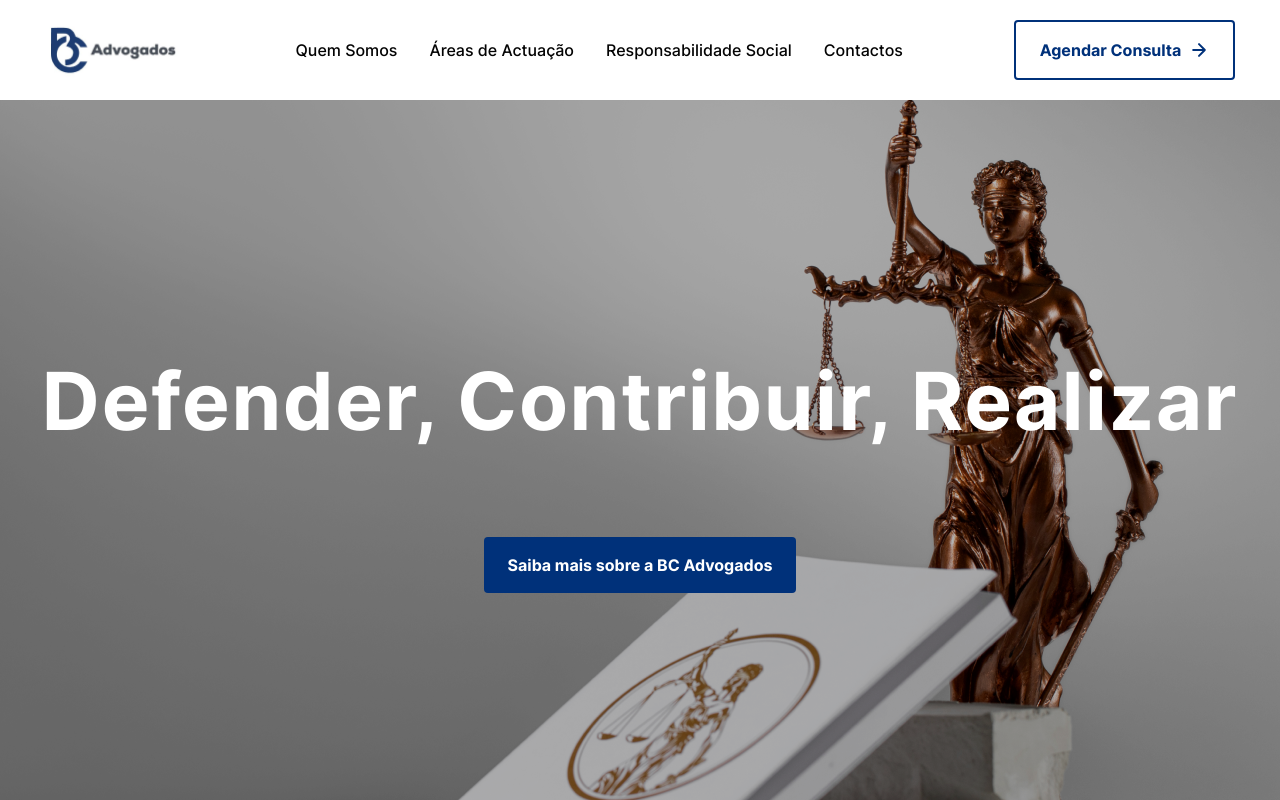
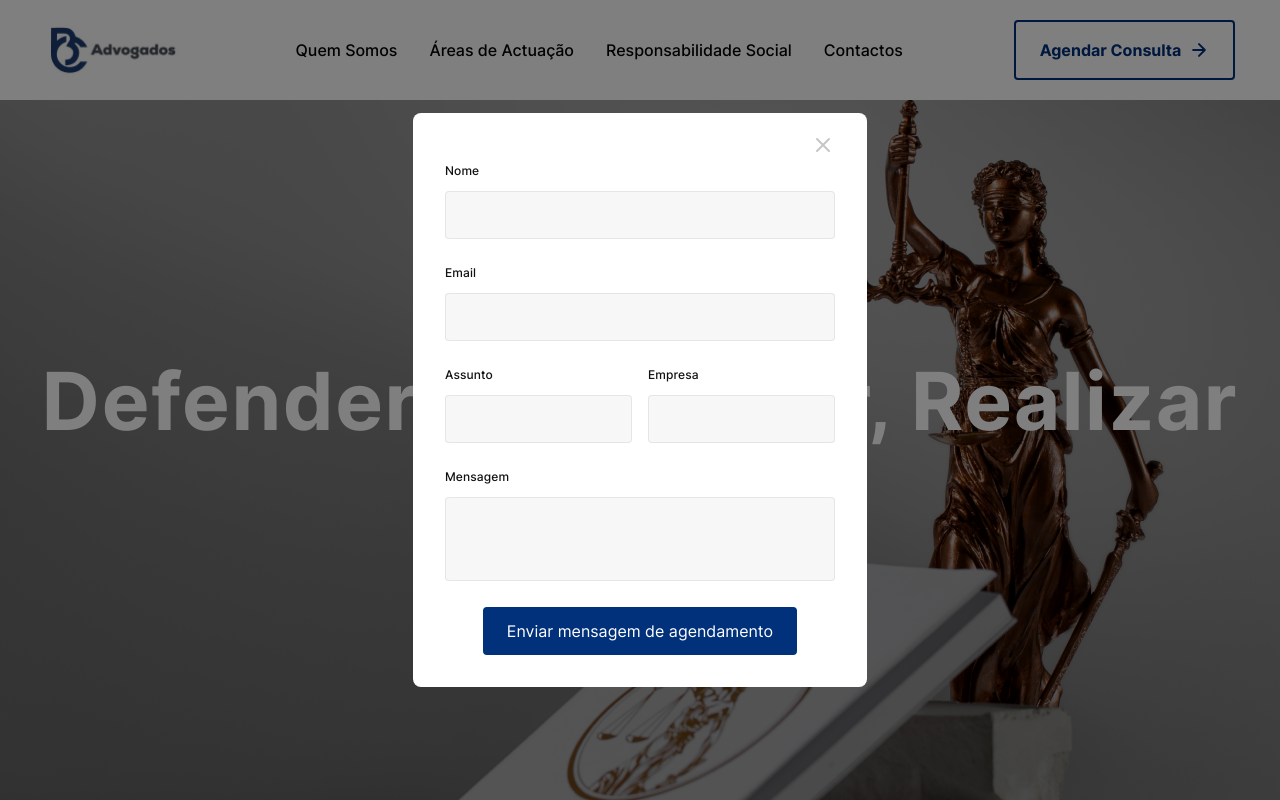
Before and after one commit to IsaquiasMarques/bc-advogados, an Angular app: page / in a window 1280 px wide. Both pictures are taken after a click on the button "Agendar Consulta". Shown: the top 800 px of the page. Built offline with nearby package versions, Linux system fonts and the light colour scheme.

Commit message:
schedule: form created

```diff
--- a/src/app/app.module.ts
+++ b/src/app/app.module.ts
@@ -8,6 +8,7 @@ import { FooterComponent } from './layout/footer/footer.component';
 import { MainpageComponent } from './layout/mainpage/mainpage.component';
 import { SharedModule } from '@shared/shared.module';
 import { CoreModule } from '@core/core.module';
+import { FormsModule, ReactiveFormsModule } from '@angular/forms';
 
 @NgModule({
   declarations: [
@@ -21,6 +22,8 @@ import { CoreModule } from '@core/core.module';
     AppRoutingModule,
     SharedModule,
     CoreModule,
+    FormsModule,
+    ReactiveFormsModule,
   ],
   providers: [
     provideClientHydration()
--- a/src/app/layout/header/header.component.html
+++ b/src/app/layout/header/header.component.html
@@ -32,7 +32,9 @@
             </ul>
         </nav>
         <div class="schedule">
-            <button class="px-4 xl:px-6 py-3 font-bold xl:py-4 border-[2px] border-primary text-primary flex justify-center items-center gap-x-2 rounded">
+            <button
+            (click)="this.toggleScheduleForm()"
+            class="px-4 xl:px-6 py-3 font-bold xl:py-4 border-[2px] border-primary text-primary flex justify-center items-center gap-x-2 rounded">
                 Agendar Consulta
                 <svg width="20" height="20" viewBox="0 0 20 20" fill="none" xmlns="http://www.w3.org/2000/svg">
                     <path d="M4.16699 9.99984H15.8337M15.8337 9.99984L10.0003 4.1665M15.8337 9.99984L10.0003 15.8332" stroke="#00317A" stroke-width="2" stroke-linecap="round" stroke-linejoin="round"/>
--- a/src/app/layout/header/header.component.ts
+++ b/src/app/layout/header/header.component.ts
@@ -1,4 +1,5 @@
-import { AfterViewInit, ChangeDetectorRef, Component, ElementRef, EventEmitter, OnInit, Output, ViewChild } from '@angular/core';
+import { AfterViewInit, ChangeDetectorRef, Component, ElementRef, EventEmitter, OnInit, Output, ViewChild, inject } from '@angular/core';
+import { ScheduleService } from '@shared/services/header/schedule.service';
 
 @Component({
   selector: 'app-header',
@@ -6,8 +7,7 @@ import { AfterViewInit, ChangeDetectorRef, Component, ElementRef, EventEmitter,
   styleUrl: './header.component.css'
 })
 export class HeaderComponent implements OnInit, AfterViewInit {
-
-  constructor() { }
+  private scheduleService = inject(ScheduleService);
 
   @ViewChild('headerElement') headerElement!: ElementRef<HTMLElement>;
   @Output() headerElementClientHeight: EventEmitter<number> = new EventEmitter<number>();
@@ -20,4 +20,8 @@ export class HeaderComponent implements OnInit, AfterViewInit {
     this.headerElementClientHeight.emit(this.headerElement.nativeElement.clientHeight);
   }
 
+  toggleScheduleForm(){
+    this.scheduleService.toggleModalForm();
+  }
+
 }
--- a/src/app/layout/mainpage/mainpage.component.css
+++ b/src/app/layout/mainpage/mainpage.component.css
@@ -0,0 +1,32 @@
+.modal-body div.input label{
+    font-size: 0.75rem;
+    color: #121212;
+    font-weight: 500;
+    line-height: 24px;
+    letter-spacing: 0.1px;
+}
+.modal-body div.row div.input > div,
+.modal-body div.input > div{
+    margin-top: 8px;
+}
+.modal-body div.input input,
+.modal-body div.input textarea{
+    padding: 12px;
+    width: 100%;
+    font-size: 0.75rem;
+    border-radius: 4px;
+    border: 1px solid rgba(18, 18, 18, 0.08);
+    background: rgba(18, 18, 18, 0.03);
+    resize: none;
+}
+.modal-body div.input input:focus,
+.modal-body div.input textarea:focus{
+    outline: none;
+}
+
+@media screen and (min-width: 1280px) {
+    .modal-body div.input input,
+    .modal-body div.input textarea{
+        padding: 14px;
+    }
+}
--- a/src/app/layout/mainpage/mainpage.component.html
+++ b/src/app/layout/mainpage/mainpage.component.html
@@ -11,3 +11,77 @@
 <div class="footer">
     <app-footer />
 </div>
+
+@if (this.scheduleService.showModalForm()) {
+    <div class="modal-background fixed top-0 left-0 w-full h-full bg-black/50 z-[4201]"></div>
+    <div class="modal w-[90%] xl:max-w-[454px] bg-white px-4 xl:px-8 pt-5 pb-4 xl:pb-8 fixed top-[50%] left-[50%] -translate-x-[50%] -translate-y-[50%] z-[4202] rounded-lg">
+        <div class="modal-header w-full flex justify-end">
+            <a href="javascript:void(0)" (click)="this.toggleScheduleForm()">
+                <svg width="24" height="24" viewBox="0 0 24 24" fill="none" xmlns="http://www.w3.org/2000/svg">
+                    <path d="M18 6L6 18M6 6L18 18" stroke="#A0A0A0" stroke-opacity="0.6" stroke-width="2" stroke-linecap="round" stroke-linejoin="round"/>
+                </svg>
+            </a>
+        </div>
+        <div class="modal-body">
+            <form class="flex flex-col gap-y-2 xl:gap-y-5" [formGroup]="this.scheduleFormGroup" action="">
+                <div class="input">
+                    <label for="">Nome</label>
+                    <div>
+                        <input
+                        type="text"
+                        formControlName="name"
+                        name="name"
+                        placeholder=""
+                        >
+                    </div>
+                </div>
+                <div class="input">
+                    <label for="">Email</label>
+                    <div>
+                        <input
+                        type="email"
+                        formControlName="email"
+                        name="email"
+                        placeholder=""
+                        >
+                    </div>
+                </div>
+                <div class="row flex flex-col gap-y-5 xl:flex-row xl:gap-x-4 justify-between xl:items-center">
+                    <div class="input">
+                        <label for="">Assunto</label>
+                        <div>
+                            <input
+                            type="text"
+                            formControlName="subject"
+                            name="subject"
+                            placeholder=""
+                            >
+                        </div>
+                    </div>
+                    <div class="input">
+                        <label for="">Empresa</label>
+                        <div>
+                            <input
+                            type="text"
+                            formControlName="company"
+                            name="company"
+                            placeholder=""
+                            >
+                        </div>
+                    </div>
+                </div>
+                <div class="input">
+                    <label for="">Mensagem</label>
+                    <div>
+                        <textarea name="message" id="" cols="30" rows="3"></textarea>
+                    </div>
+                </div>
+                <div class="button flex justify-center items-center">
+                    <button type="submit" class="bg-primary text-white text-sm xl:text-base px-6 py-3 rounded">
+                        Enviar mensagem de agendamento
+                    </button>
+                </div>
+            </form>
+        </div>
+    </div>
+}
--- a/src/app/layout/mainpage/mainpage.component.ts
+++ b/src/app/layout/mainpage/mainpage.component.ts
@@ -1,4 +1,6 @@
-import { ChangeDetectorRef, Component, OnInit } from '@angular/core';
+import { ChangeDetectorRef, Component, OnInit, inject } from '@angular/core';
+import { FormControl, FormGroup, Validators } from '@angular/forms';
+import { ScheduleService } from '@shared/services/header/schedule.service';
 import { BehaviorSubject } from 'rxjs';
 
 @Component({
@@ -8,14 +10,24 @@ import { BehaviorSubject } from 'rxjs';
 })
 export class MainpageComponent implements OnInit {
 
+  public scheduleService = inject(ScheduleService);
+
   constructor(
     private changeDetectorRef: ChangeDetectorRef
   ) { }
 
+  scheduleFormGroup: any;
+
   headerComponentClientHeight$: BehaviorSubject<number> = new BehaviorSubject<number>(0);
 
   ngOnInit(): void {
-
+    this.scheduleFormGroup = new FormGroup({
+      name: new FormControl('', [ Validators.required ]),
+      email: new FormControl('', [ Validators.required, Validators.email ]),
+      subject: new FormControl('', [ Validators.required ]),
+      company: new FormControl('', [ Validators.required ]),
+      message: new FormControl('', [ Validators.required ])
+    });
   }
 
   headerComponentClientHeight(componentClientHeight: any){
@@ -23,4 +35,8 @@ export class MainpageComponent implements OnInit {
     this.changeDetectorRef.detectChanges();
   }
 
+  toggleScheduleForm(){
+    this.scheduleService.toggleModalForm();
+  }
+
 }
--- a/src/app/modules/home/components/views/about/about.component.html
+++ b/src/app/modules/home/components/views/about/about.component.html
@@ -49,7 +49,7 @@
                         </p>
                     </div>
                 </div>
-                <div class="vision max-w-[323px]">
+                <div class="values max-w-[394px] xl:max-w-[323px]">
                     <div class="icon mb-6 flex justify-center xl:justify-start items-center">
                         <svg width="32" height="32" viewBox="0 0 32 32" fill="none" xmlns="http://www.w3.org/2000/svg">
                             <rect x="0.5" y="0.5" width="31" height="31" rx="7.5" stroke="#00317A"/>
@@ -61,7 +61,7 @@
                             Valores
                         </h1>
                     </div>
-                    <div class="vision-content">
+                    <div class="values-content">
                         <p class="text-center my-2 xl:text-left text-[#808080]">
                             As acções dos associados à BC Advogados são regidas pelos princípios da:
                         </p>
--- a/src/app/modules/home/components/views/responsability/responsability.component.html
+++ b/src/app/modules/home/components/views/responsability/responsability.component.html
@@ -24,7 +24,7 @@
                 </p>
             </div>
         </div>
-        <div class="section-image xl:max-w-[741px] max-h-[606px] rounded-l-lg overflow-hidden">
+        <div class="section-image xl:max-w-[741px] max-h-[606px] rounded-lg xl:rounded-r-none overflow-hidden">
             <img src="assets/images/home/responsability/responsability.png" alt="">
         </div>
     </div>
--- /dev/null
+++ b/src/app/shared/services/header/schedule.service.ts
@@ -0,0 +1,16 @@
+import { Injectable, signal } from '@angular/core';
+
+@Injectable({
+  providedIn: 'root'
+})
+export class ScheduleService {
+
+  showModalForm = signal(false);
+
+  constructor() { }
+
+  toggleModalForm(){
+    this.showModalForm.update(value => !value);
+  }
+
+}
--- a/src/app/shared/shared.module.ts
+++ b/src/app/shared/shared.module.ts
@@ -15,8 +15,6 @@ import { HttpClientModule } from '@angular/common/http';
   ],
   exports: [
     CommonModule,
-    FormsModule,
-    ReactiveFormsModule,
     HttpClientModule
   ]
 })
```
Also changed, not shown: 1 other file (tests, documents, lock files or other folders).
